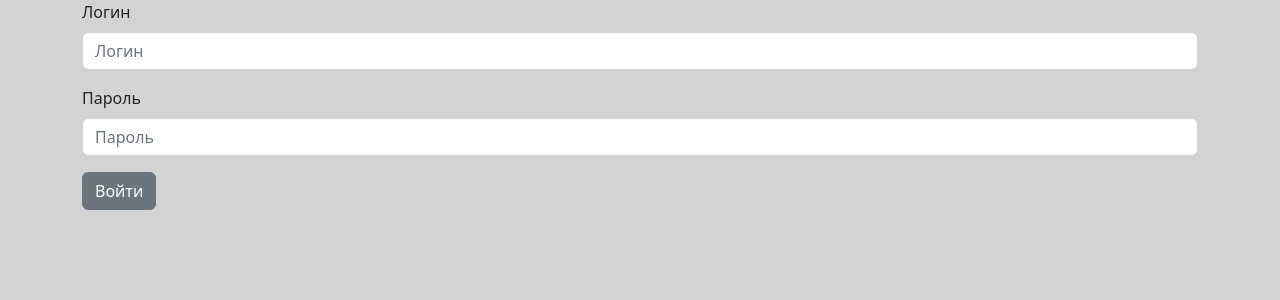
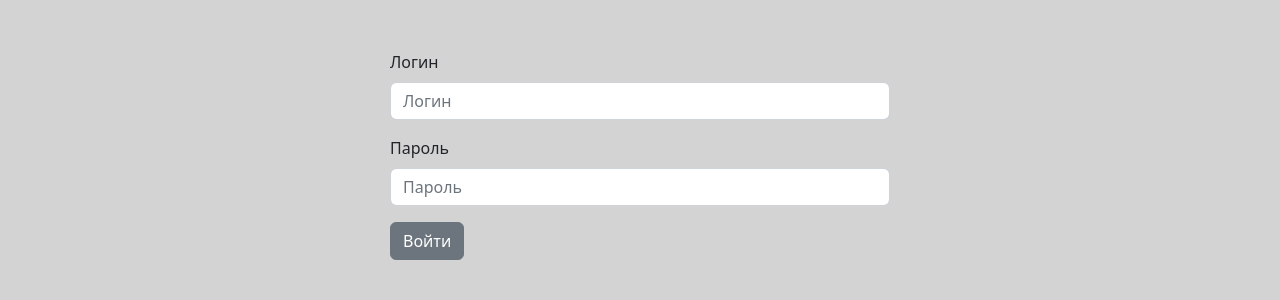
Before and after one commit to Daniarbekov/homework_70_Didar_Daniyarbekov, a Django app: page /auth/login/ in a window 1280 px wide. Shown: the part 56-356 px from the top of the page. Run offline with Django 4.2, Linux system fonts and the light colour scheme; some libraries are stand-ins or nearby versions.

Commit message:
добавил стили

```diff
--- a/source/static/css/style.css
+++ b/source/static/css/style.css
@@ -43,3 +43,8 @@ body{
     text-align: center;
     border: solid 1px gray;
 }
+.login-form{
+    width: 500px;
+    margin: auto;
+    margin-top: 50px;
+}
```
